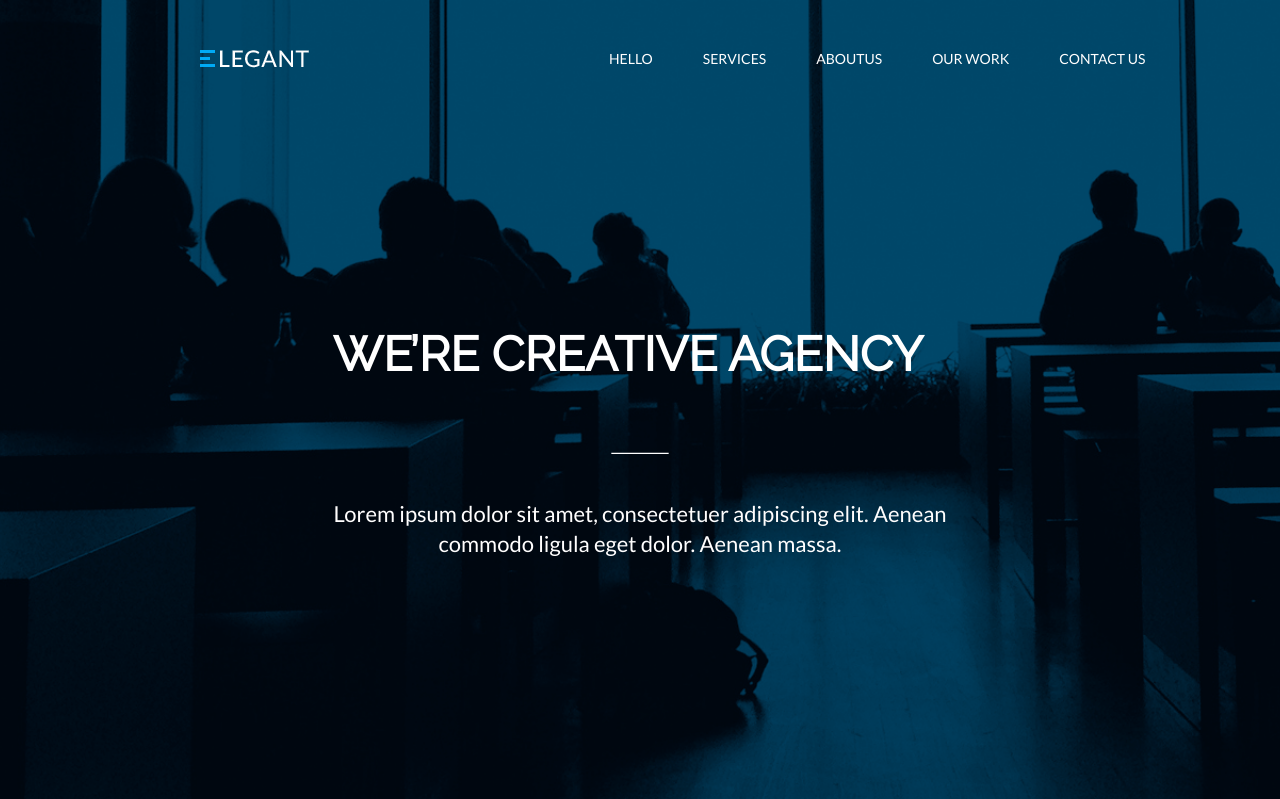
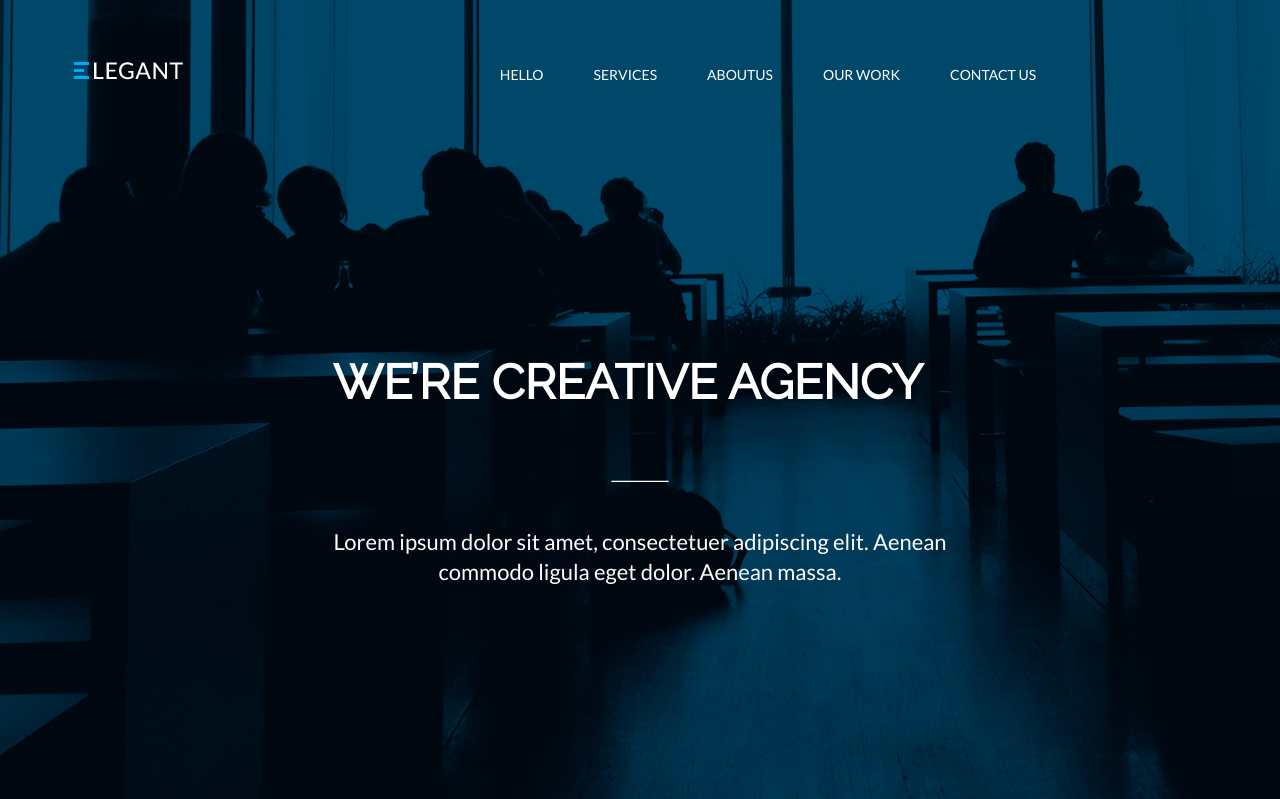
Before and after one commit to wladimir1982/Elegant, a plain HTML site: page index.html in a window 1280 px wide. Shown: the top 799 px of the page. Drawn offline with Linux system fonts and the light colour scheme.

Commit message:
Heder  Menu

```diff
--- a/css/src/parts/_header.scss
+++ b/css/src/parts/_header.scss
@@ -9,13 +9,15 @@
         display: flex;
         flex-direction: row;
         flex-wrap: wrap;
-        text-align: center;
+        align-items: baseline;
         margin-bottom: 252px;
     }
     &__logo {
-        justify-content: flex-start;
-        margin-left: 200px;
-        margin-right: 300px;
+        width: 20%;
+        text-align: center;
+    }
+    &__menu {
+        width: 80%;
     }
     &__title {
         width: 48%;
--- a/css/src/parts/_menu.scss
+++ b/css/src/parts/_menu.scss
@@ -2,7 +2,7 @@
     display: flex;
     flex-flow: row wrap;
     padding-left: 0;
-    margin: 0;
+    justify-content: center;
     list-style: none;
     &__item {
         padding-right: 50px;
--- a/index.html
+++ b/index.html
@@ -3,6 +3,7 @@
 
 <head>
     <meta charset="UTF-8">
+    <meta name="viewport" content="width-device-width, initial-scale=1.0">
     <title>Elegant</title>
     <link rel="icon" href="img/favicon.ico">
     <link rel="stylesheet" href="plugins/font-awesome/css/font-awesome.min.css">
```
Also changed, not shown: css/dist/style.css, 1 other file.
